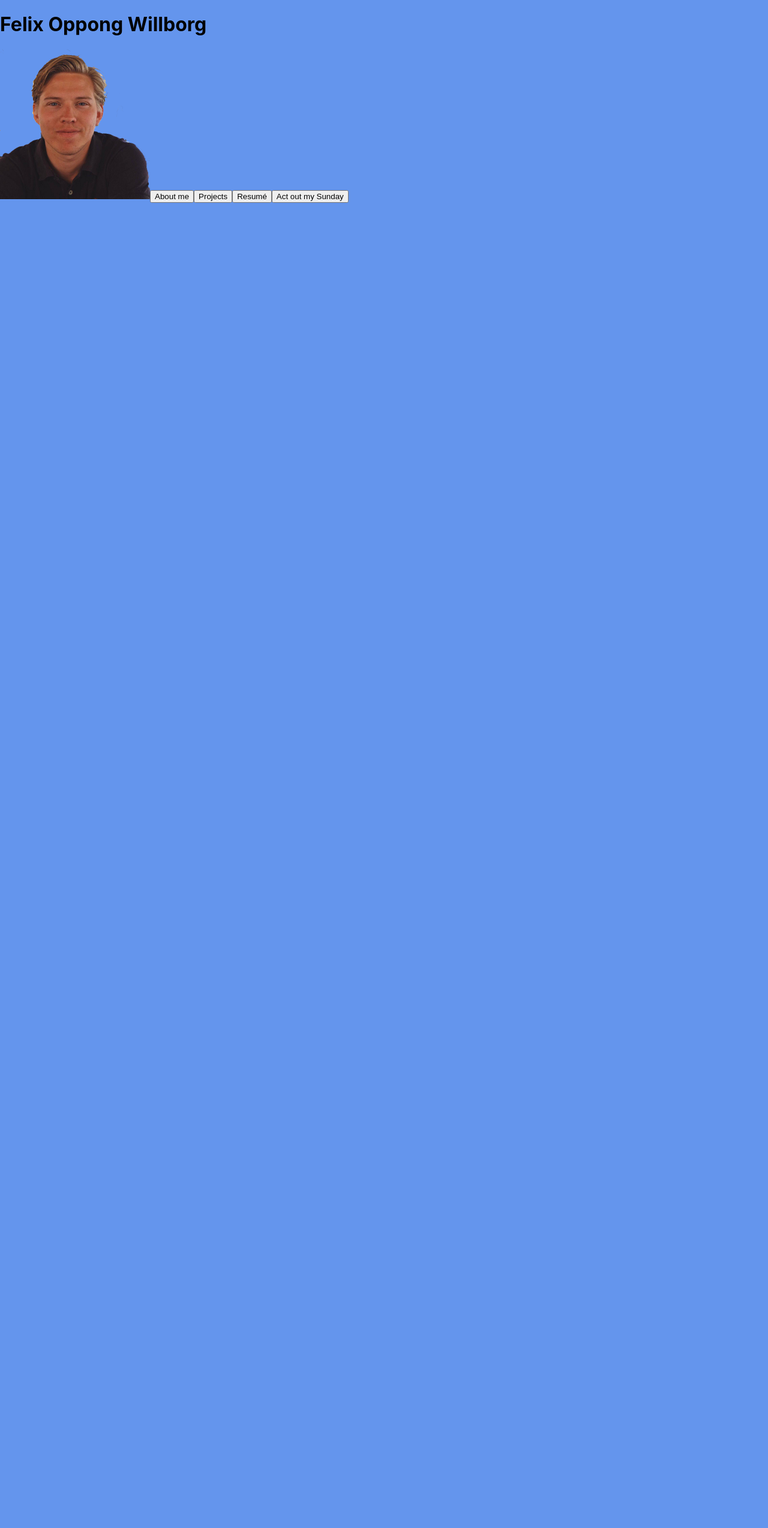
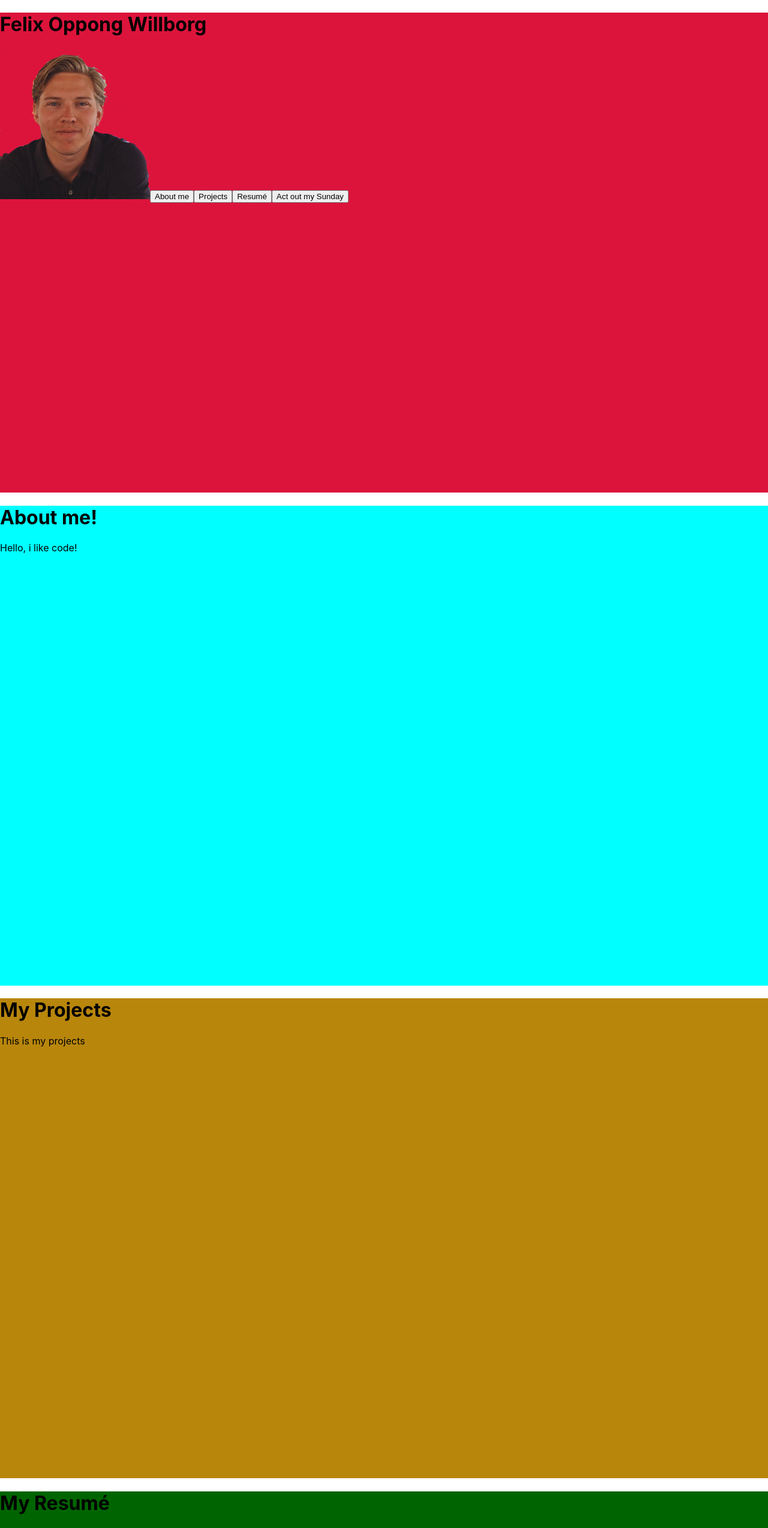
Before and after one commit to felixoppongwillborg/final_portfolio, a React (Create React App) app: page / in a window 1280 px wide. Shown: the top 2547 px of the page at 60% size. Before the commit the page ends 800 px from the top, so only its background shows below. Built offline with nearby package versions, Linux system fonts and the light colour scheme.

Commit message:
changed name from component to section in folder. devided the webpage into different sections. added som CSS to be able to separate all the different sections

```diff
--- a/src/App.jsx
+++ b/src/App.jsx
@@ -1,11 +1,20 @@
 import React from 'react';
-import Home from './component/Home';
+import Home from './sections/Home';
+import "./index.css"
+import AboutMe from './sections/AboutMe';
+import Projects from './sections/Projects';
+import Cv from './sections/Cv';
+import MySunday from './sections/MySunday';
 
 
 function App() {
   return (
     <>
       <Home />
+      <AboutMe />
+      <Projects />
+      <Cv />
+      <MySunday />
     </>
   );
 }
--- a/src/index.css
+++ b/src/index.css
@@ -1,5 +1,4 @@
 body {
-  background-color: cornflowerblue;
   margin: 0;
   font-family: -apple-system, BlinkMacSystemFont, 'Segoe UI', 'Roboto', 'Oxygen',
     'Ubuntu', 'Cantarell', 'Fira Sans', 'Droid Sans', 'Helvetica Neue',
@@ -16,3 +15,23 @@ code {
   height: 250px;
   width: 250px;
 }
+#Home-section{
+  height: 100vh;
+  background-color: crimson;
+}
+#AboutMe-section{
+  height: 100vh;
+  background-color: cyan;
+}
+#Projects-section{
+  height: 100vh;
+  background-color: darkgoldenrod;
+}
+#Cv-section{
+  height: 100vh;
+  background-color: darkgreen;
+}
+#MySunday-section{
+  height: 100vh;
+  background-color: peru;
+}
--- /dev/null
+++ b/src/sections/AboutMe.jsx
@@ -0,0 +1,13 @@
+import React from 'react'
+
+const AboutMe = () => {
+  return (
+    <div id="AboutMe-section">
+      <h1>About me!</h1>
+      <p>Hello, i like code!</p>
+    </div>
+  )
+}
+
+
+export default AboutMe
--- /dev/null
+++ b/src/sections/Cv.jsx
@@ -0,0 +1,13 @@
+import React from 'react'
+
+const Cv = () => {
+  return (
+    <div id="Cv-section">
+      <h1>My Resumé</h1>
+      <p>This is my Resumé</p>
+    </div>
+  )
+}
+
+
+export default Cv
--- a/src/component/Home.jsx
+++ b/src/sections/Home.jsx
@@ -2,9 +2,9 @@ import React from 'react'
 
 const Home = () => {
   return (
-    <div>
+    <div id="Home-section">
       <h1 id="title">Felix Oppong Willborg</h1>
-      <img id="FelixProfil" src="./image/FelixProfil.png" />
+      <img id="FelixProfil" src="./image/FelixProfil.png" alt="" />
       <button onClick id="aboutMeBtn">About me</button>
       <button id="projectsBtn">Projects</button>
       <button id="cvBtn">Resumé</button>
--- /dev/null
+++ b/src/sections/MySunday.jsx
@@ -0,0 +1,13 @@
+import React from 'react'
+
+const MySunday = () => {
+  return (
+    <div id="MySunday-section">
+      <h1>Play my Sunday</h1>
+      <p>This is my Sunday</p>
+    </div>
+  )
+}
+
+
+export default MySunday
--- /dev/null
+++ b/src/sections/Projects.jsx
@@ -0,0 +1,13 @@
+import React from 'react'
+
+const Projects = () => {
+  return (
+    <div id="Projects-section">
+      <h1>My Projects</h1>
+      <p>This is my projects</p>
+    </div>
+  )
+}
+
+
+export default Projects
```
Also changed, not shown: src/component/AboutMe.jsx (deleted), src/component/Cv.jsx (deleted), src/component/MySunday.jsx (deleted), src/component/Projects.jsx (deleted).
